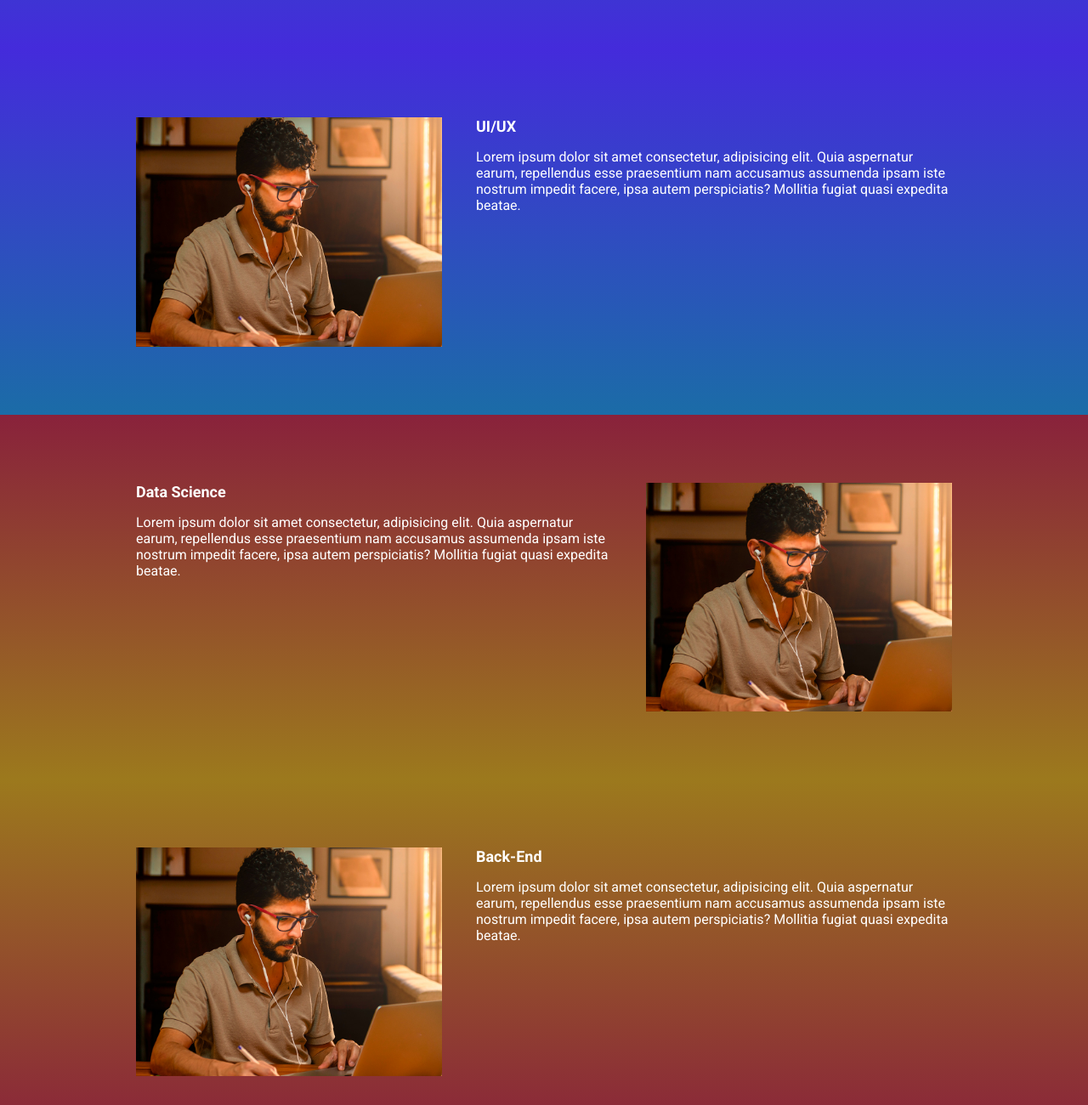
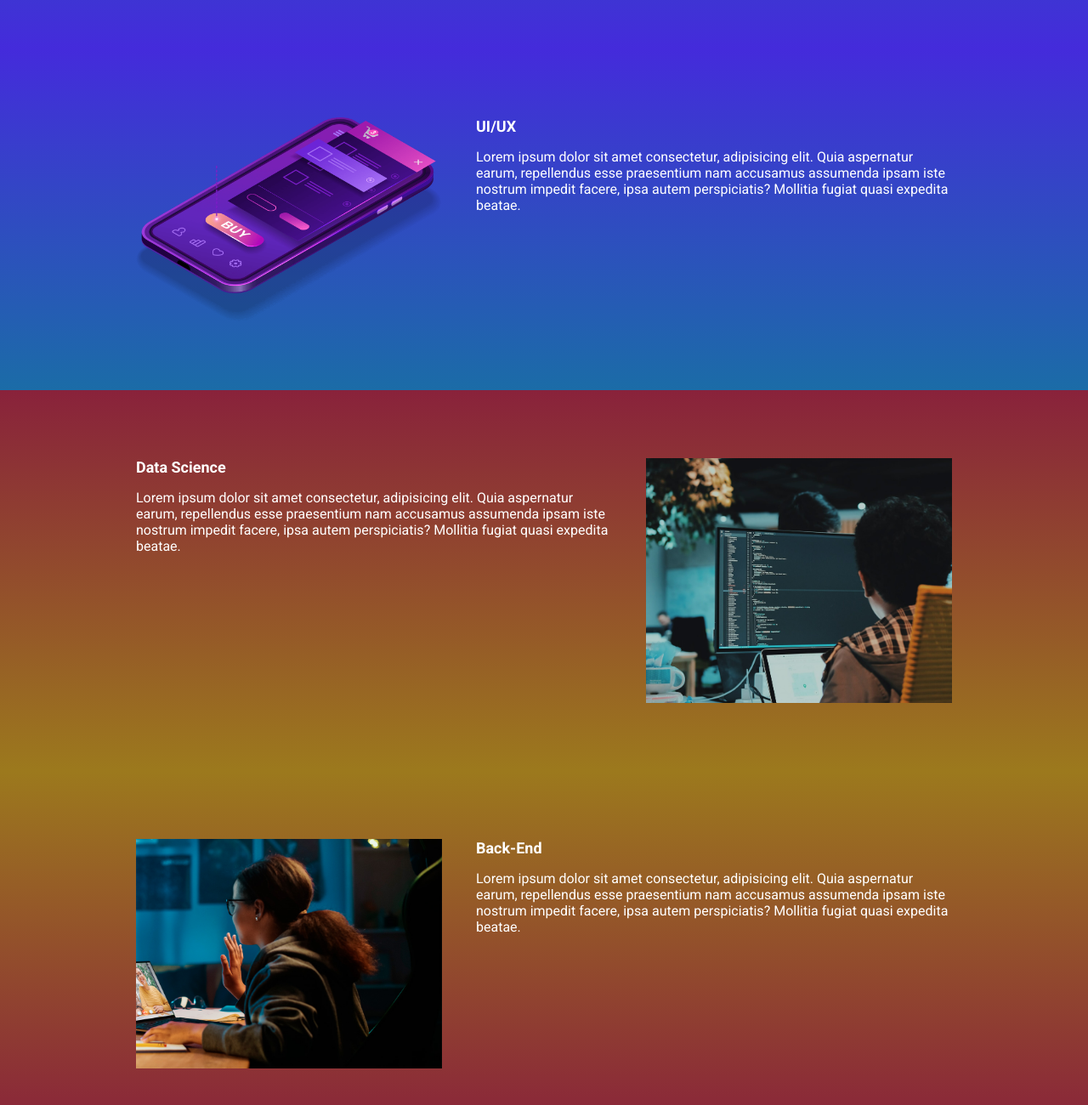
Before and after one commit to gabrielfilipedev/Ebac_Exercicio_anivers-rio, a website built with Parcel: page src/index.html in a window 1280 px wide. Shown: the part 900-2200 px from the top of the page at 85% size. Built offline with nearby package versions, Linux system fonts and the light colour scheme.

Commit message:
corrigindo esquecimento

```diff
--- a/src/index.html
+++ b/src/index.html
@@ -56,7 +56,7 @@
             <h2 class="event__details__title">UI/UX</h2>
             <p class="event__details__descripition">Lorem ipsum dolor sit amet consectetur, adipisicing elit. Quia aspernatur earum, repellendus esse praesentium nam accusamus assumenda ipsam iste nostrum impedit facere, ipsa autem perspiciatis? Mollitia fugiat quasi expedita beatae.</p>
         </div>
-        <img class="event__image" src="./images/frontend.png" alt="Front-End">
+        <img class="event__image" src="./images/ui-ux.png" alt="Front-End">
     </div>
 </section>
 <section class="event event--data-science">
@@ -65,7 +65,7 @@
             <h2 class="event__details__title">Data Science</h2>
             <p class="event__details__descripition">Lorem ipsum dolor sit amet consectetur, adipisicing elit. Quia aspernatur earum, repellendus esse praesentium nam accusamus assumenda ipsam iste nostrum impedit facere, ipsa autem perspiciatis? Mollitia fugiat quasi expedita beatae.</p>
         </div>
-        <img class="event__image" src="./images/frontend.png" alt="Front-End">
+        <img class="event__image" src="./images/data.png" alt="Front-End">
     </div>
 </section>
 <section class="event event--backend event--image-left">
@@ -74,7 +74,7 @@
             <h2 class="event__details__title">Back-End</h2>
             <p class="event__details__descripition">Lorem ipsum dolor sit amet consectetur, adipisicing elit. Quia aspernatur earum, repellendus esse praesentium nam accusamus assumenda ipsam iste nostrum impedit facere, ipsa autem perspiciatis? Mollitia fugiat quasi expedita beatae.</p>
         </div>
-        <img class="event__image" src="./images/frontend.png" alt="Front-End">
+        <img class="event__image" src="./images/backend.png" alt="Front-End">
     </div>
 </section>
 
```
